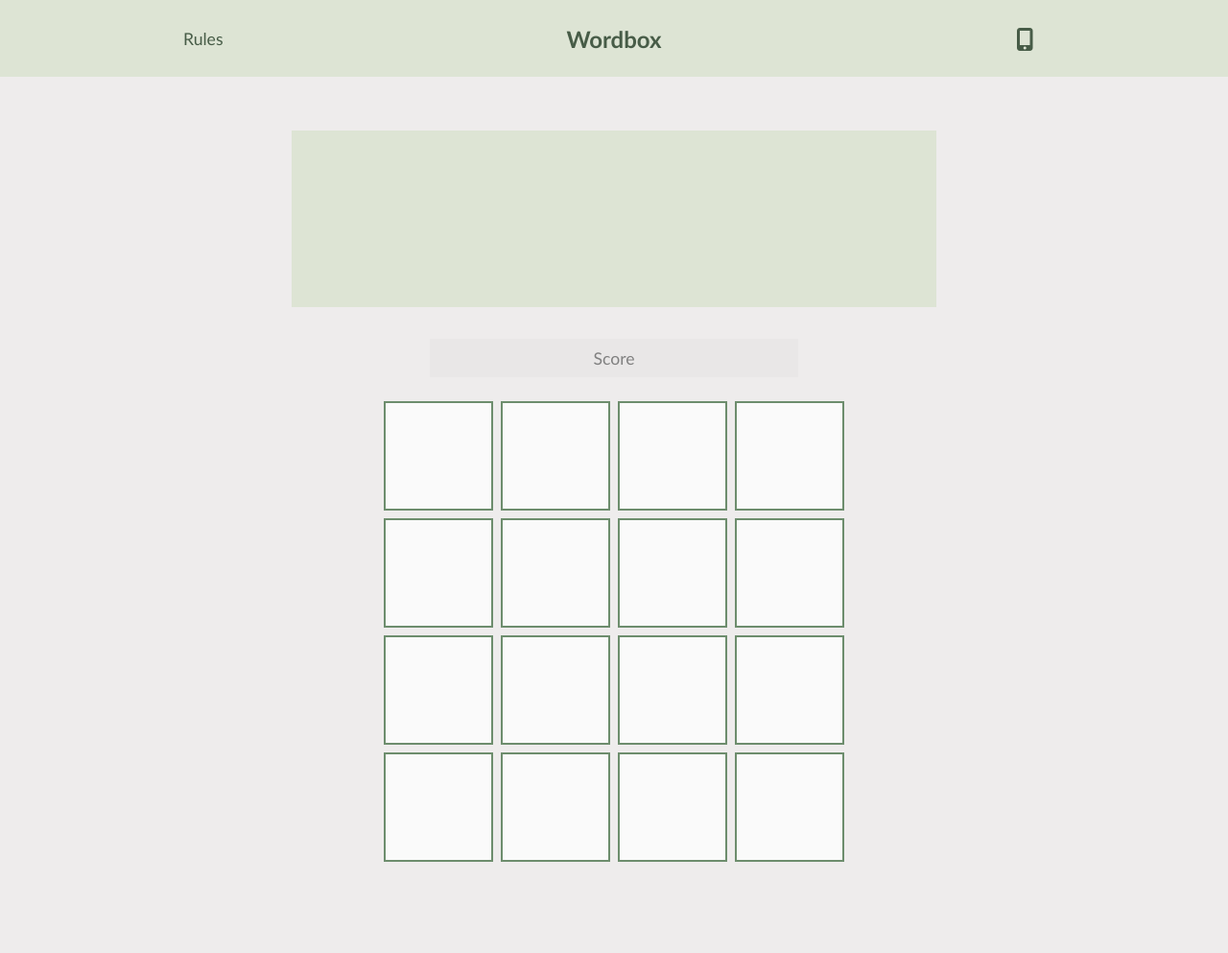
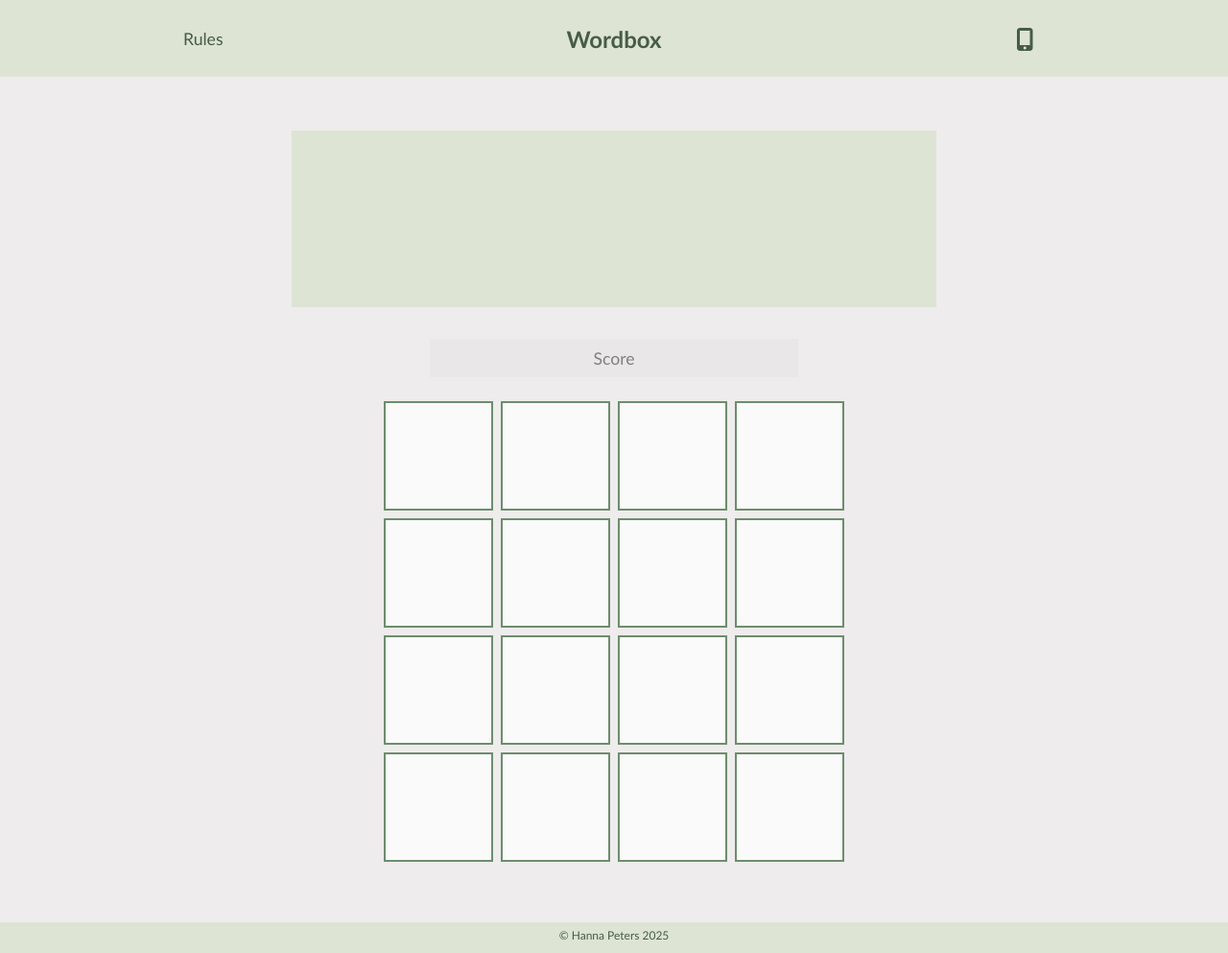
Before and after one commit to H-ay-p/wordbox-front-end, a plain HTML site: page index.html in a window 1280 px wide. Shown: the whole page at 96% size. Drawn offline with nearby package versions, Linux system fonts and the light colour scheme; no server answers.

Commit message:
add footer

```diff
--- a/index.html
+++ b/index.html
@@ -88,6 +88,6 @@
         New letters
       </button>
     </section>
-    <footer></footer>
+    <footer><p class="footertext">© Hanna Peters 2025</p></footer>
   </body>
 </html>
--- a/wordbox.css
+++ b/wordbox.css
@@ -3,7 +3,7 @@ body {
   justify-content: center;
   align-items: center;
   text-align: center;
-  height: 100vh;
+
   width: 100%;
   background-color: #eeecec;
   margin: 0;
@@ -18,6 +18,16 @@ nav {
   padding-right: 5em;
   background-color: #dde4d4;
 }
+
+footer {
+  /* width: 100%; */
+  text-align: center;
+  margin: 0%;
+  padding-left: 5em;
+  padding-right: 5em;
+  background-color: #dde4d4;
+}
+
 .grid {
   display: grid;
   grid-template-columns: repeat(4, 1fr);
@@ -113,6 +123,16 @@ nav {
   font-size: 3vh;
 }
 
+.footertext {
+  font-family: "Gill Sans", "Gill Sans MT", "Calibri", "Trebuchet MS",
+    sans-serif;
+  padding-top: 0.5em;
+  width: 90vmin;
+  margin: auto;
+  color: rgb(71, 92, 71);
+  font-size: 1.5vh;
+}
+
 .scoretext {
   font-size: 2vh;
   font-family: "Gill Sans", "Gill Sans MT", "Calibri", "Trebuchet MS",
```
Also changed, not shown: typed.html (+1 -1 lines).
